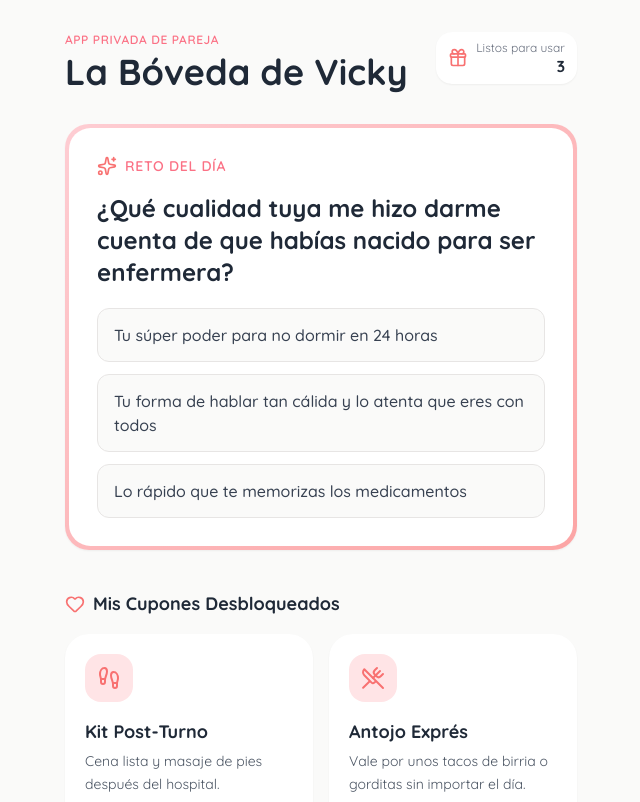
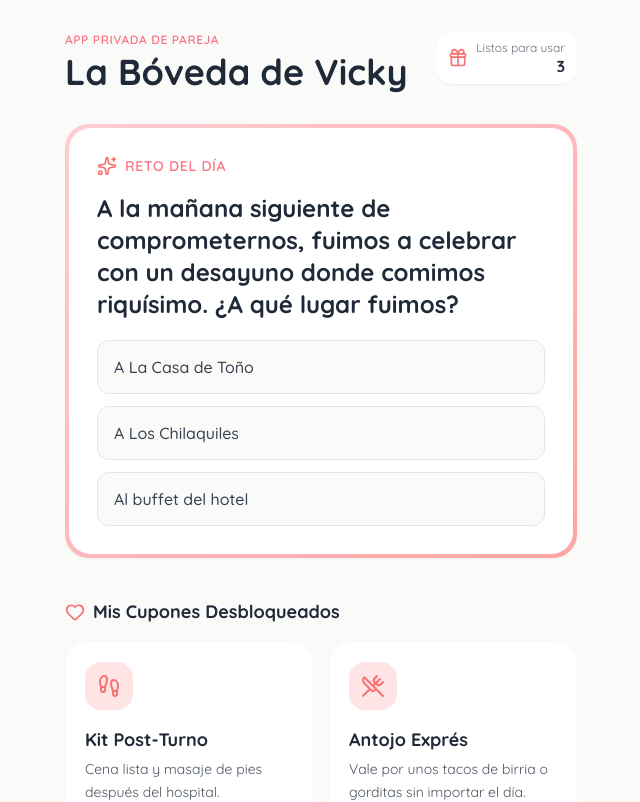
Before and after one commit to Rax0dev/trivia-cuponera, a React (Vite) app: page / in a window 1280 px wide. Shown: the top 802 px of the page, without its empty margins (319-959 px from the left). Built offline with nearby package versions, Linux system fonts and the light colour scheme.

Commit message:
Add 9 final trivia questions (30 total)

```diff
--- a/src/App.jsx
+++ b/src/App.jsx
@@ -220,6 +220,96 @@ const QUESTIONS = [
       'Somos súper fitness y nos la pasamos en el gimnasio o haciendo deporte',
     ],
     correctAnswerIndex: 0,
+  },
+  {
+    id: 22,
+    question: 'El día de nuestra pedida de mano fue inolvidable. ¿En el concierto de qué artista, que es nuestro favorito, te di el anillo?',
+    options: [
+      'Bad Bunny',
+      'Feid',
+      'Karol G',
+    ],
+    correctAnswerIndex: 1,
+  },
+  {
+    id: 23,
+    question: '¿A qué ciudad viajamos para ir a ese concierto que cambiaría nuestras vidas?',
+    options: [
+      'Monterrey',
+      'Ciudad de México',
+      'Guadalajara',
+    ],
+    correctAnswerIndex: 2,
+  },
+  {
+    id: 24,
+    question: 'Aunque yo estaba súper nervioso en el momento de la pedida, logré pensar rápido para que nos quedara el recuerdo para siempre. ¿Qué hice?',
+    options: [
+      'Llevé un tripié escondido en la chamarra',
+      'Le pedí a una persona que estaba ahí que grabara el momento',
+      'Pagué un paquete VIP que incluía fotógrafo',
+    ],
+    correctAnswerIndex: 1,
+  },
+  {
+    id: 25,
+    question: 'A la mañana siguiente de comprometernos, fuimos a celebrar con un desayuno donde comimos riquísimo. ¿A qué lugar fuimos?',
+    options: [
+      'A La Casa de Toño',
+      'A Los Chilaquiles',
+      'Al buffet del hotel',
+    ],
+    correctAnswerIndex: 1,
+  },
+  {
+    id: 26,
+    question: 'Hablando de comida rica, cuando estamos en casa y pedimos por Rappi para no cocinar, ¿cuáles son algunos de nuestros lugares de confianza?',
+    options: [
+      "McDonald's, KFC o Burger King",
+      'Tacos Oficina, Sushi Roll o Terraza Italiana',
+      'Puras ensaladas y jugos verdes',
+    ],
+    correctAnswerIndex: 1,
+  },
+  {
+    id: 27,
+    question: 'Ya en pleno modo de planeación de nuestra boda, mi lado de desarrollador salió a relucir para que no se nos pasara ningún detalle. ¿Cómo bauticé a la app que armé para llevar nuestro control?',
+    options: [
+      'Boda Vicky y Aldo',
+      'Pagos Bodorrio',
+      'Wedding Tracker Pro',
+    ],
+    correctAnswerIndex: 1,
+  },
+  {
+    id: 28,
+    question: 'Si hacemos un recuento de por qué funcionamos tan bien juntos, es porque compartimos casi todo. Además de los viajes y la comida, ¿qué más nos encanta hacer?',
+    options: [
+      'Irnos de antro todos los viernes',
+      'Jugar videojuegos e ir al cine',
+      'Entrenar pesas todos los días',
+    ],
+    correctAnswerIndex: 1,
+  },
+  {
+    id: 29,
+    question: 'En el fondo, desde esa fiesta donde tú diste el primer paso, hasta hoy, ¿qué fue lo que más me atrapó de ti desde que te fui conociendo?',
+    options: [
+      'Que me ganabas en el UNO',
+      'Tu corazón enorme y tu forma de ser tan noble y amable',
+      'Que te gustaba exactamente la misma música que a mí',
+    ],
+    correctAnswerIndex: 1,
+  },
+  {
+    id: 30,
+    question: 'Al final de todo este cuestionario... ¿Cuál es la mayor recompensa de estar abriendo esta Bóveda?',
+    options: [
+      'Tener la razón en todas las preguntas',
+      'Recordar que seguimos siendo el mejor equipo',
+      'Que yo te prepare de cenar hoy',
+    ],
+    correctAnswerIndex: 1,
   },
 ]
 
```
